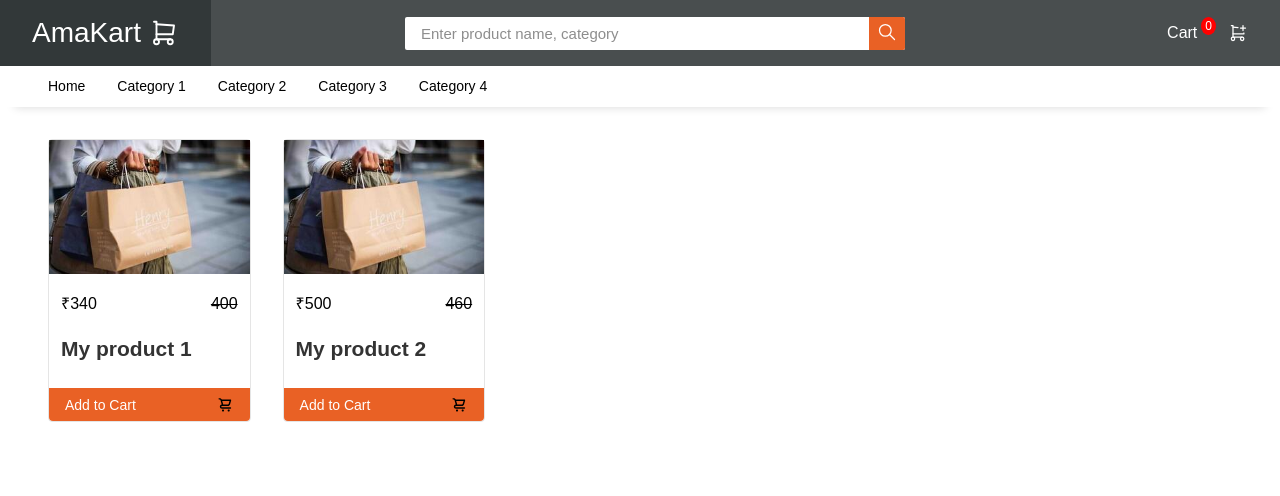
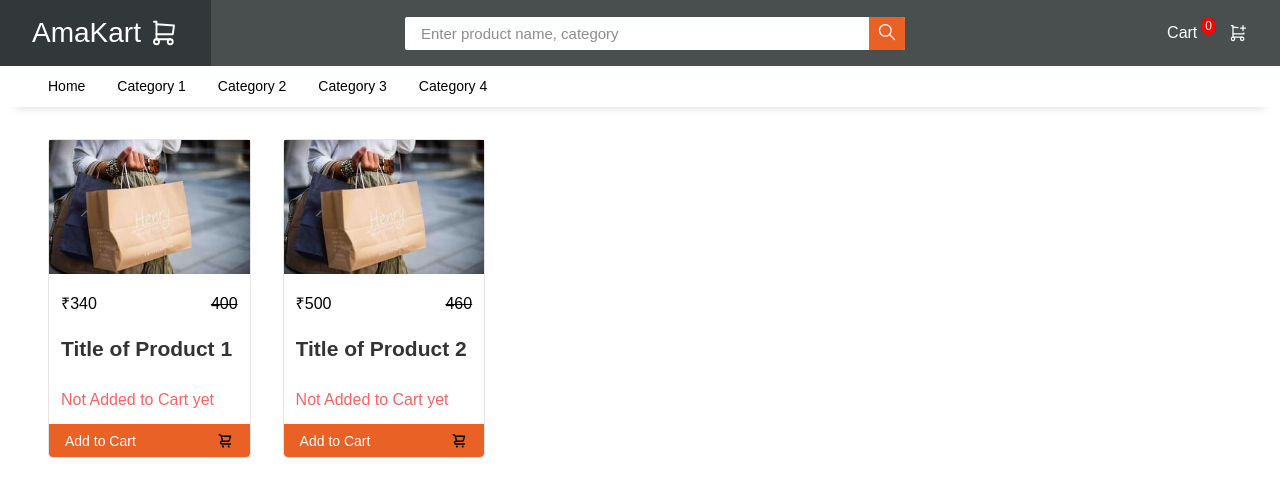
Before and after one commit to rutiksanap44/GFG_React_My_Cart, a React (Create React App) app in the folder hello_world/: page / in a window 1280 px wide. Shown: the top 496 px of the page. Built offline with nearby package versions, Linux system fonts and the light colour scheme.

Commit message:
Hookes added i.e.; useState

```diff
--- a/hello_world/src/components/Layout/SubHeader.js
+++ b/hello_world/src/components/Layout/SubHeader.js
@@ -1,6 +1,6 @@
 const SubHeader = () => {
     return (
-        <div class="subheader-container">
+        <div className="subheader-container">
         <ul>
             <li><a href="">Home</a></li>
             <li><a href="">Category 1</a></li>
--- a/hello_world/src/components/ListItems/ListItem.js
+++ b/hello_world/src/components/ListItems/ListItem.js
@@ -1,5 +1,15 @@
 import AddtoCartIcon from '../../assets/icons/cart.svg'
+import { useState } from 'react';
 const ListItem = ({ data }) => {
+
+    let Oldmessage="Not Added to Cart yet"
+
+    const[message, setMessage] = useState(Oldmessage)
+
+    const AddtoCart = () => {
+        const NewMessage = 'Item Added to Cart'
+        setMessage(NewMessage)
+    }
     return (
         <div className={'item-card'}>
             <img className={'img-fluid'} src={data.thumbnail} alt="Cart here" />
@@ -12,8 +22,9 @@ const ListItem = ({ data }) => {
                     <h2>{data.title}</h2>
                 </div>
             </div>
+            <span className='cart-message'>{message}</span>
             <button className={'cart-add'}>
-                <span>Add to Cart</span>
+                <span onClick={() => {AddtoCart()}}>Add to Cart</span>
                 <img src={AddtoCartIcon} alt="cart here" />
             </button>
         </div>
--- a/hello_world/src/components/Products/Products.js
+++ b/hello_world/src/components/Products/Products.js
@@ -3,7 +3,7 @@ import ListItem from '../ListItems/ListItem'
 const items = [
     {
         id: 0,
-        title: "My product 1",
+        title: "Title of Product 1",
         discountedPrice: 340,
         price: 400,
         thumbnail: "/assets/random.jpg"
@@ -11,7 +11,7 @@ const items = [
     },
     {
         id: 1,
-        title: "My product 2",
+        title: "Title of Product 2",
         discountedPrice: 500,
         price: 460,
         thumbnail: "/assets/random.jpg"
--- a/hello_world/src/styles/items.scss
+++ b/hello_world/src/styles/items.scss
@@ -134,3 +134,8 @@ button .cart-add {
     background-color: #e96125;
     color: #ffffff;
 }
+.cart-message {
+    margin-left: 12px;
+    margin-bottom: 12px;
+    color: rgba(255, 0, 0, 0.623);
+}
```
